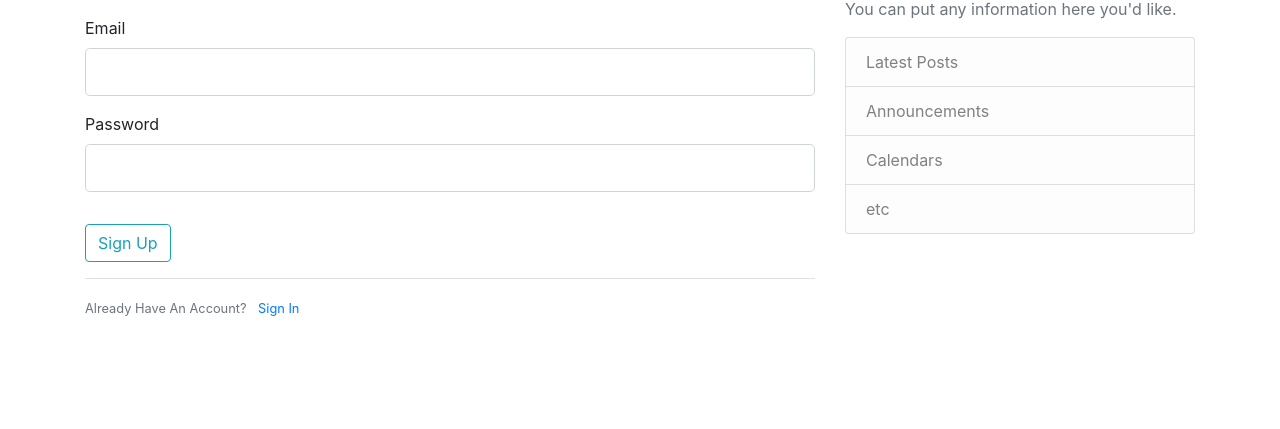
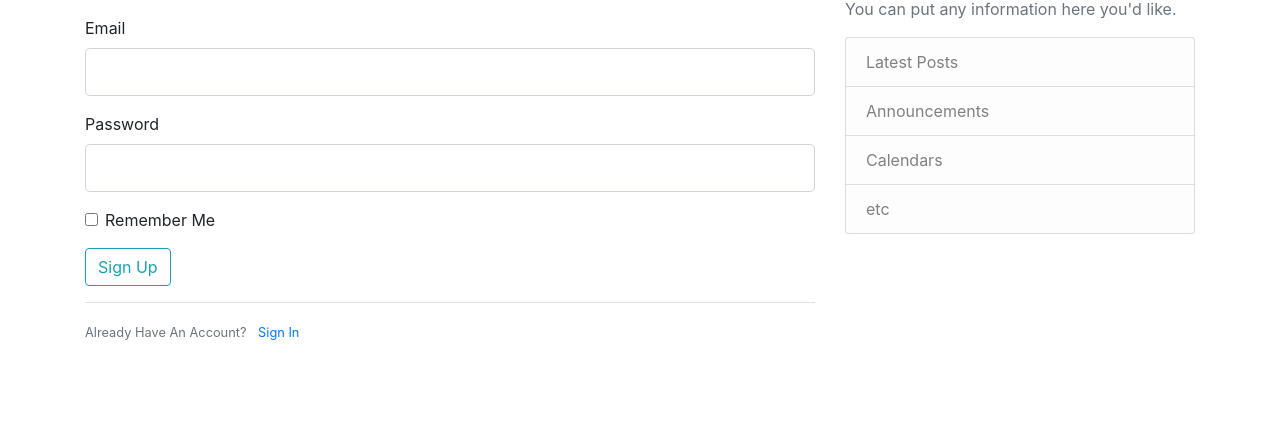
Before and after one commit to Temujin18/STBooking, a Flask app: page /login in a window 1280 px wide. Shown: the part 371-800 px from the top of the page. Run offline with Flask 2, Linux system fonts and the light colour scheme; some libraries are stand-ins or nearby versions.

Commit message:
swapped remember me form from register to login

```diff
--- a/templates/login.html
+++ b/templates/login.html
@@ -34,6 +34,11 @@
                         {{ form.password(class="form-control form-control-lg") }}
                     {% endif %}
                 </div>
+                <div class="form-check">
+                    {{ form.remember(class="form-check-input") }}
+                    {{ form.remember.label(class="form-check-label") }}
+                </div>
+            </fieldset>
             </fieldset>
             <div class="form-group">
                 {{ form.submit(class="btn btn-outline-info") }}
--- a/templates/register.html
+++ b/templates/register.html
@@ -62,11 +62,6 @@
                         {{ form.confirm_password(class="form-control form-control-lg") }}
                     {% endif %}
                 </div>
-                <div class="form-check">
-                    {{ form.remember(class="form-check-input") }}
-                    {{ form.remember.label(class="form-check-label") }}
-                </div>
-            </fieldset>
             <div class="form-group">
                 {{ form.submit(class="btn btn-outline-info") }}
             </div>
```
